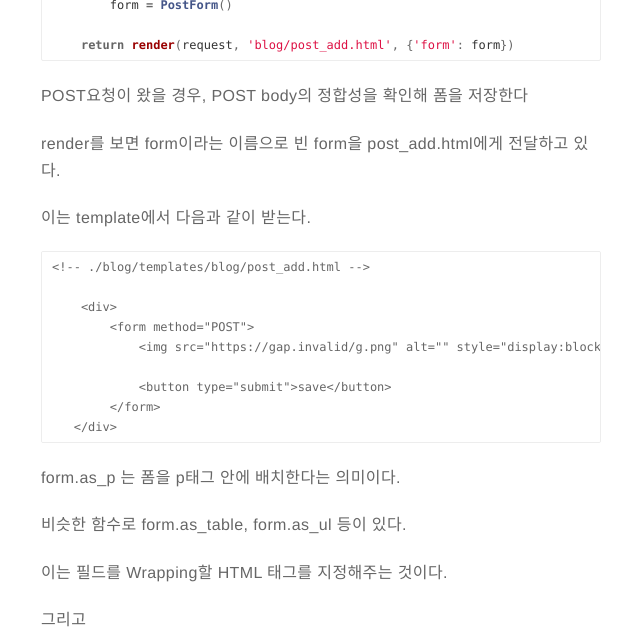
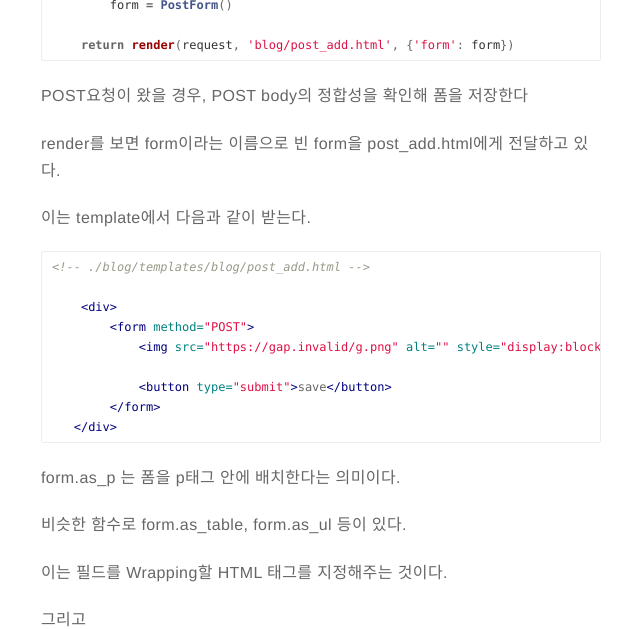
Before and after one commit to itholic/itholic.github.io, a Jekyll site: the page built from _posts/2018/10/24/2018-10-24-django-form.md, in a window 1280 px wide and 900 px high, scrolled down 1331 px, cut to the strip 0-629 px from the top of the window. Shown: the whole strip, without its empty margins (319-959 px from the left). Built offline with Jekyll 4.4.1, drawn with Linux system fonts in a browser that asks for light colours; comment, search, counter and statistics services are not loaded.

Commit message:
[fix] 2018-10-24-django-form.md syntax error

````diff
--- a/_posts/2018/10/24/2018-10-24-django-form.md
+++ b/_posts/2018/10/24/2018-10-24-django-form.md
@@ -74,7 +74,7 @@ render를 보면 form이라는 이름으로 빈 form을 post_add.html에게 전
 이는 template에서 다음과 같이 받는다.
 
 
-```htiml
+```html
 <!-- ./blog/templates/blog/post_add.html -->
 
     <div>
````
